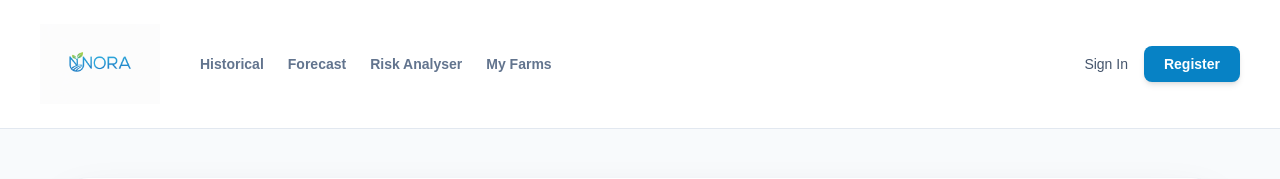
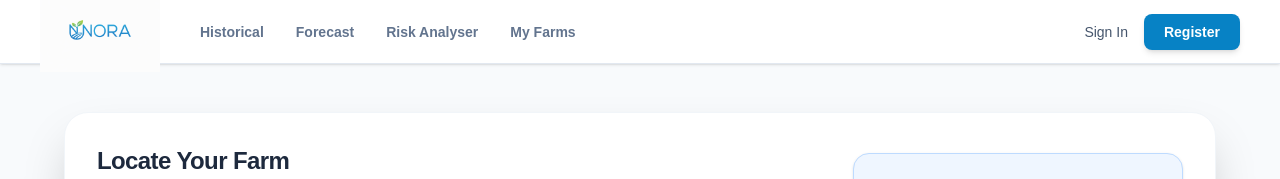
Before and after one commit to RYEONGRYEONG/NORA, a Next.js app in the folder frontend/: page / in a window 1280 px wide. Shown: the top 179 px of the page. Built offline with nearby package versions, Linux system fonts and the light colour scheme; no server answers.

Commit message:
feat: improve usability

```diff
--- a/frontend/app/navbar.tsx
+++ b/frontend/app/navbar.tsx
@@ -32,7 +32,7 @@ export default function Navbar() {
   };
 
   return (
-    <header className="w-full py-6 px-10 bg-white border-b border-slate-200 flex justify-between items-center shadow-sm">
+    <header className="w-full h-16 px-10 bg-white border-b border-slate-200 flex justify-between items-center shadow-sm sticky top-0 z-50">
       <div className="flex items-center gap-10">
         <h1 className="flex items-center gap-2 cursor-pointer" onClick={() => router.push('/')}>
           <Image
@@ -44,7 +44,7 @@ export default function Navbar() {
             />
         </h1>
 
-        <nav className="hidden md:flex items-center gap-6 text-sm font-bold text-slate-500">
+        <nav className="hidden md:flex items-center gap-8 text-sm font-bold text-slate-500">
           <Link href="/historical" className="hover:text-[#0782c5] transition-colors">
           Historical
           </Link>
@@ -78,12 +78,12 @@ export default function Navbar() {
       <div className="flex gap-4">
         {user ? (
           <div className="flex gap-4 items-center">
-            <span className="text-slate-600 font-medium text-sm">
+            <span className="text-slate-500 text-xs">
               Welcome <span className="text-[#0782c5] font-bold">{user.email}</span>
             </span>
             <button
               onClick={handleLogout}
-              className="text-sm text-slate-400 hover:text-red-500 transition-colors"
+              className="text-xs text-slate-400 hover:text-red-500 transition-colors"
             >
               Logout
             </button>
```
